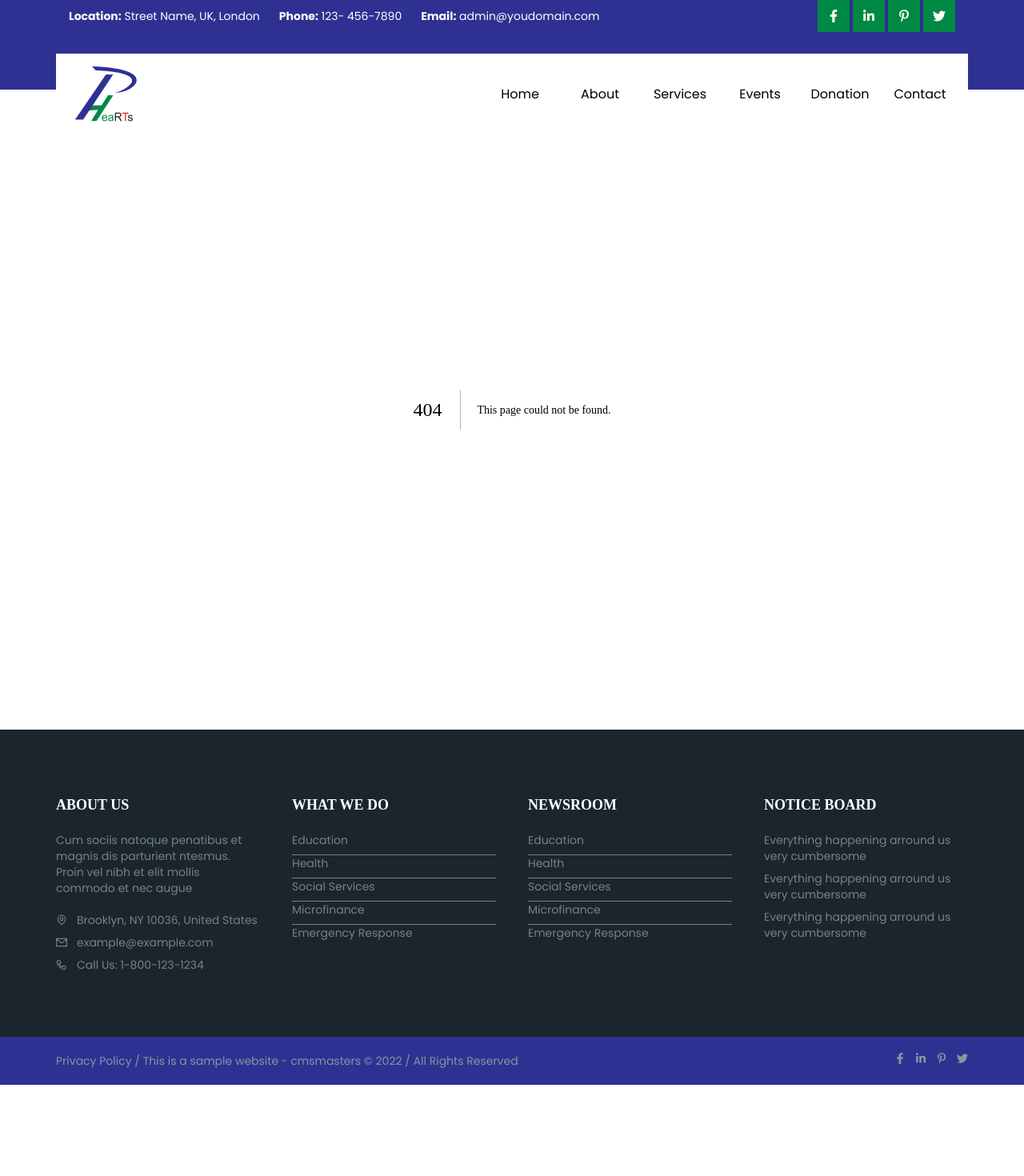
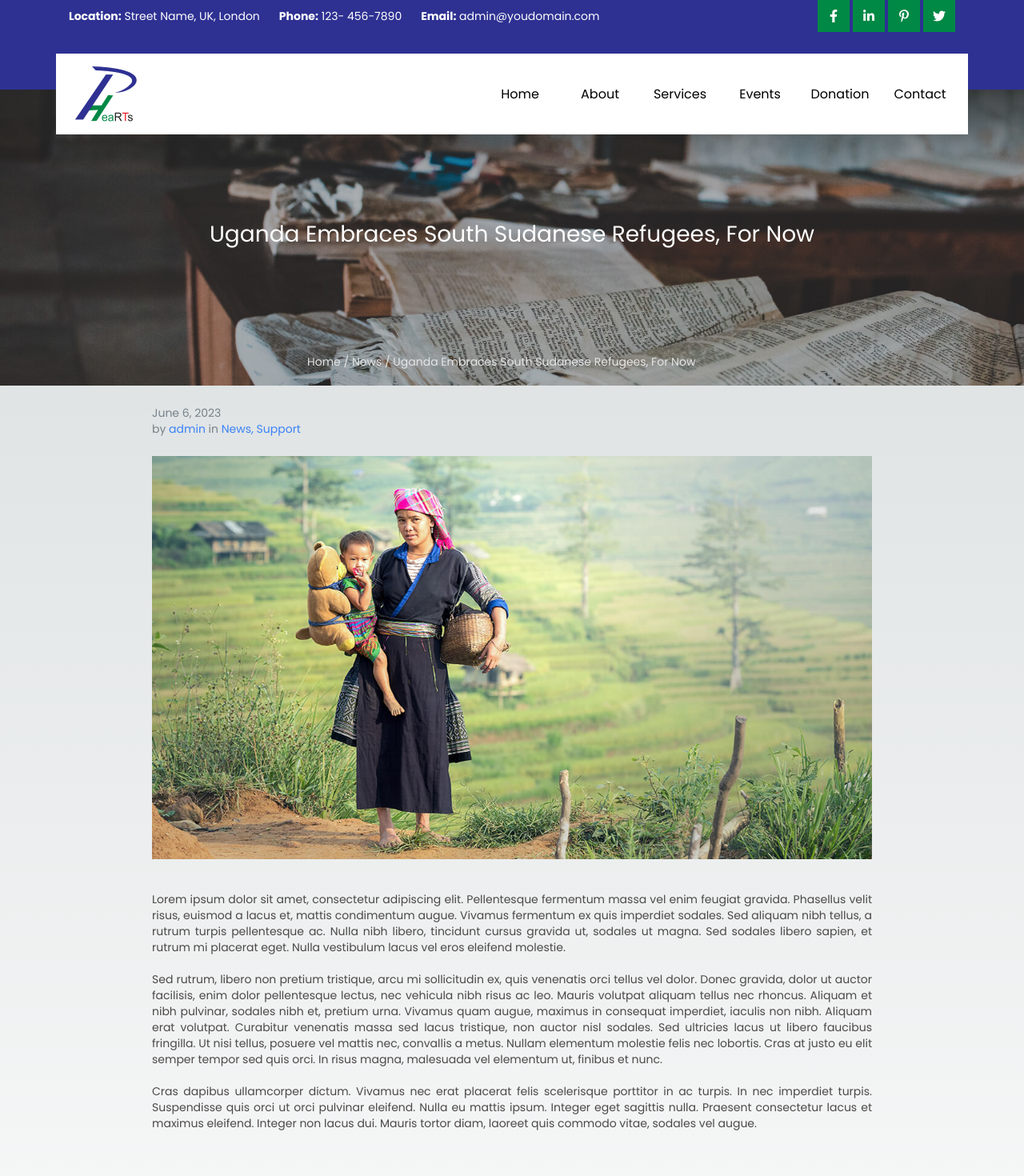
Before and after one commit to asifmrony/phearts-web, a Next.js app: page /blog/entry in a window 1280 px wide. Before the commit this address had no page. Shown: the top 1470 px of the page at 80% size. Before the commit the page ends 1356 px from the top, so only its background shows below. Built offline with nearby package versions, Linux system fonts and the light colour scheme.

Commit message:
event & blog details added

```diff
--- a/components/home/HomeBlog.jsx
+++ b/components/home/HomeBlog.jsx
@@ -74,7 +74,7 @@ function causesSlide({ id, image, date, title, details }) {
                     <p className='text-blackshadow mt-1 text-xs'>{date}</p>
                     <h4 className={`text-lg text-themeblue leading-snug font-extrabold ${poppinsBold.variable} font-poppins mt-2`}>{title}</h4>
                     <p className='text-blackshadow text-sm mt-2 mb-2'>{details}</p>
-                    <Link href={`/blog/${id}`} className='text-sm font-semibold text-themegreen'>Read More</Link>
+                    <Link href={`/blog/entry`} className='text-sm font-semibold text-themegreen'>Read More</Link>
                 </div>
             </div>
         </SwiperSlide>
--- a/components/layout/Header.jsx
+++ b/components/layout/Header.jsx
@@ -47,7 +47,7 @@ export default function Header() {
                 </div>
 
                 {/* lg:absolute z-10 lg:-bottom-14 */}
-                <div className={`w-full flex justify-between items-center bg-white px-5 py-4 ${scrollPosition >= 180 ? 'lg:fixed top-0 left-15 shadow-lg w-[1140px] z-20' : 'lg:absolute z-10 lg:-bottom-14'} `}>
+                <div className={`w-full flex justify-between items-center bg-white px-5 py-4 ${scrollPosition >= 180 ? 'lg:fixed top-0 left-15 shadow-lg max-w-[1140px] z-20' : 'lg:absolute z-10 lg:-bottom-14'} `}>
                     <Image src={pheartsLogo} alt="Logo" />
                     {/* Mobile Menu toggle */}
                     <button
--- /dev/null
+++ b/pages/blog/entry.js
@@ -0,0 +1,31 @@
+import PageHeader from '@/components/reusable/PageHeader'
+import { poppins, poppinsBold } from '@/utils/fonts'
+import Image from 'next/image'
+import blogImage from '@/data/blog-large-image.jpg'
+
+export default function entry() {
+    return (
+        <main>
+            <div className={`text-center py-40 bg-blog-single relative`}>
+                <p className={`text-[28px] text-white Capitalize mb-2 ${poppinsBold.variable} font-poppins`}>Uganda Embraces South Sudanese Refugees, For Now</p>
+                <p className={`absolute left-[30%] bottom-5 text-[#e5e5e5] text-sm ${poppins.variable} font-poppins`}>Home / News / Uganda Embraces South Sudanese Refugees, For Now</p>
+            </div>
+            <div className='hero-width w-full mx-auto'>
+                <div className='py-6 text-blackshadow text-sm'>
+                    <p>June 6, 2023</p>
+                    <p>by <span className='text-blue-500'>admin</span> in <span className='text-blue-500'>News, Support</span></p>
+                </div>
+                <div className='text-sm text-justify text-[#4c4848]'>
+                    <Image src={blogImage} alt='Blog Image'/>
+                    <p className='mb-5 mt-10'>Lorem ipsum dolor sit amet, consectetur adipiscing elit. Pellentesque fermentum massa vel enim feugiat gravida.
+                        Phasellus velit risus, euismod a lacus et, mattis condimentum augue. Vivamus fermentum ex quis imperdiet sodales.
+                        Sed aliquam nibh tellus, a rutrum turpis pellentesque ac. Nulla nibh libero, tincidunt cursus gravida ut, sodales ut magna.
+                         Sed sodales libero sapien, et rutrum mi placerat eget. Nulla vestibulum lacus vel eros eleifend molestie.
+                    </p>
+                    <p className='mb-5'>Sed rutrum, libero non pretium tristique, arcu mi sollicitudin ex, quis venenatis orci tellus vel dolor. Donec gravida, dolor ut auctor facilisis, enim dolor pellentesque lectus, nec vehicula nibh risus ac leo. Mauris volutpat aliquam tellus nec rhoncus. Aliquam et nibh pulvinar, sodales nibh et, pretium urna. Vivamus quam augue, maximus in consequat imperdiet, iaculis non nibh. Aliquam erat volutpat. Curabitur venenatis massa sed lacus tristique, non auctor nisl sodales. Sed ultricies lacus ut libero faucibus fringilla. Ut nisi tellus, posuere vel mattis nec, convallis a metus. Nullam elementum molestie felis nec lobortis. Cras at justo eu elit semper tempor sed quis orci. In risus magna, malesuada vel elementum ut, finibus et nunc.</p>
+                    <p className='mb-24'>Cras dapibus ullamcorper dictum. Vivamus nec erat placerat felis scelerisque porttitor in ac turpis. In nec imperdiet turpis. Suspendisse quis orci ut orci pulvinar eleifend. Nulla eu mattis ipsum. Integer eget sagittis nulla. Praesent consectetur lacus et maximus eleifend. Integer non lacus dui. Mauris tortor diam, laoreet quis commodo vitae, sodales vel augue.</p>
+                </div>
+            </div>
+        </main>
+    )
+}
--- a/pages/events.js
+++ b/pages/events.js
@@ -76,10 +76,6 @@ export default function events() {
           </div>
         </div>
       </div>
-
-      <div className='flex justify-center items-center min-h-[400px]'>
-        <h1 className='font-smheading'>Coming Soon...</h1>
-      </div>
     </main>
   )
 }
--- a/pages/index.js
+++ b/pages/index.js
@@ -37,8 +37,10 @@ export default function Home() {
         <div className='text-center'>
           <span className='bg-themeblue text-white p-2 uppercase mb-4 inline-block text-xs'>Story About Us</span>
           <h2 className={`text-themered uppercase text-[32px] font-black leading-tight`}>PUBLIC HEALTH | RESEARCH & <br />TRAINING.</h2>
-          <p className='w-[90%] md:w-3/4 mx-auto mt-8 mb-6 text-justify'>Population Health Research and Training Society (PHeaRTs) is a non-profit, non-government development organization committed to improving the lives of people who are less privileged in Bangladesh through research-based health care services, developing knowledge on environmental pollution, building awareness on current issues, and also continuously providing life skill training as needed.</p>
-          <p className='w-[90%] md:w-3/4 mx-auto mt-8 mb-6 text-justify'>PHeaRTs was set up in the Araihazar upozila, Narayanganj district of Bangladesh, in 2010 and registered as a joint stock company under Society Act XX1 of 1860, No. S-12551/2017. After its inception, the Population Health Research and Training Society (PHeaRTs) has been significantly playing a vital role in implementing environmental research, improving rural health care services, and providing life skill training for the development of digital Bangladesh.</p>
+          <div className='text-sm'>
+            <p className='w-[90%] md:w-3/4 mx-auto mt-8 mb-6 text-justify'>Population Health Research and Training Society (PHeaRTs) is a non-profit, non-government development organization committed to improving the lives of people who are less privileged in Bangladesh through research-based health care services, developing knowledge on environmental pollution, building awareness on current issues, and also continuously providing life skill training as needed.</p>
+            <p className='w-[90%] md:w-3/4 mx-auto mt-8 mb-6 text-justify'>PHeaRTs was set up in the Araihazar upozila, Narayanganj district of Bangladesh, in 2010 and registered as a joint stock company under Society Act XX1 of 1860, No. S-12551/2017. After its inception, the Population Health Research and Training Society (PHeaRTs) has been significantly playing a vital role in implementing environmental research, improving rural health care services, and providing life skill training for the development of digital Bangladesh.</p>
+          </div>
           <Link href="/about/history" className='uppercase text-xs text-themered font-bold tracking-wide'>Learn More...</Link>
         </div>
       </div>
--- a/styles/globals.css
+++ b/styles/globals.css
@@ -163,6 +163,11 @@ h6 {
   background-repeat: no-repeat;
   background-size: cover;
 }
+.bg-blog-single {
+  background-image: url('../data/blog-heading.jpg');
+  background-repeat: no-repeat;
+  background-size: cover;
+}
 
 /* Footer */
 .footer-icon path {
```
Also changed, not shown: data/blog-heading.jpg (added), data/blog-large-image.jpg (added).
